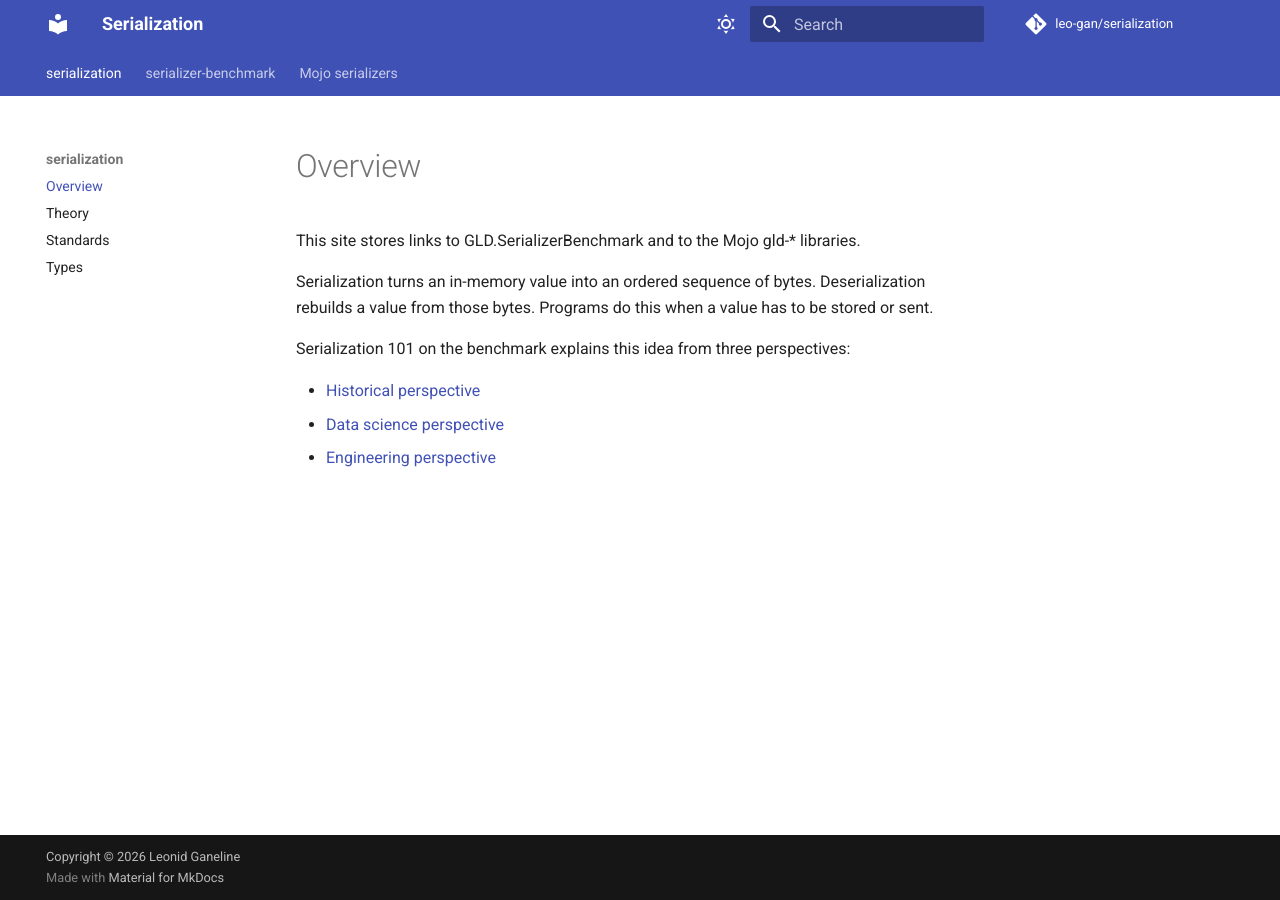
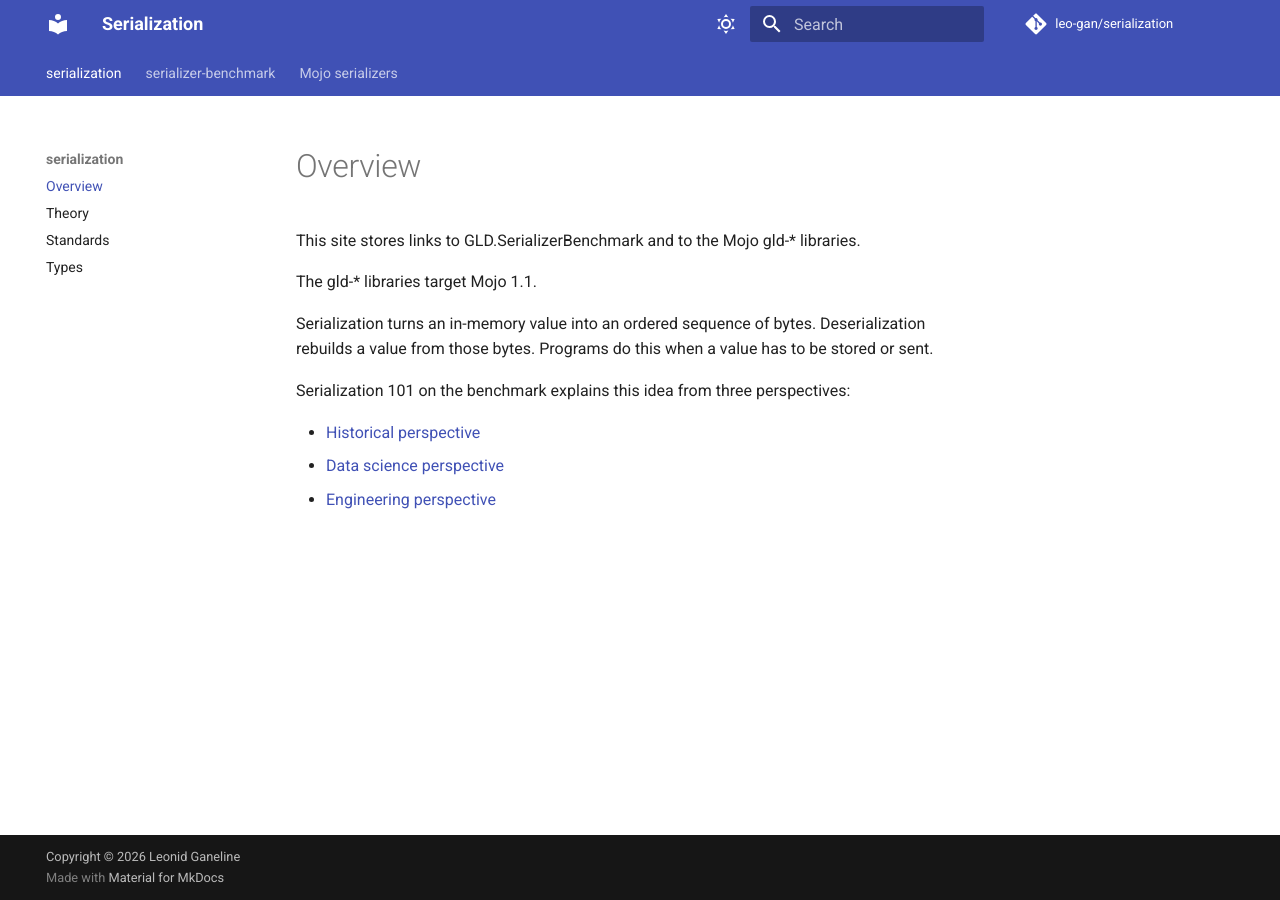
Before and after one commit to leo-gan/serialization, an MkDocs documentation site: the page built from docs/index.md, in a window 1280 px wide. Built offline with MkDocs 1.6.1 and Material for MkDocs 9.7.7, drawn with Linux system fonts in a browser that asks for light colours; comment, search, counter and statistics services are not loaded.

Commit message:
Add gld-ion and gld-smile, and record Mojo 1.1 (#3)
The link index now includes both libraries. Every gld-* page says the libraries target Mojo 1.1.

```diff
--- a/docs/index.md
+++ b/docs/index.md
@@ -1,6 +1,8 @@
 # Overview
 
 This site stores links to GLD.SerializerBenchmark and to the Mojo gld-* libraries.
+
+The gld-* libraries target Mojo 1.1.
 
 Serialization turns an in-memory value into an ordered sequence of bytes. Deserialization rebuilds a value from those bytes. Programs do this when a value has to be stored or sent.
 
--- a/main.py
+++ b/main.py
@@ -194,7 +194,7 @@ def define_env(env) -> None:
             f"| Documentation | {_link(library['documentation'])} |",
         ]
         prose = (
-            f"{library['name']} is a Mojo library for {standard['name']}. "
+            f"{library['name']} is a Mojo 1.1 library for {standard['name']}. "
             f"The serializer type is {standard['type']}."
         )
         return "\n".join(
--- a/mkdocs.yml
+++ b/mkdocs.yml
@@ -1,5 +1,5 @@
 site_name: Serialization
-site_description: Links to GLD.SerializerBenchmark and the Mojo gld-* serialization libraries.
+site_description: Links to GLD.SerializerBenchmark and the Mojo 1.1 gld-* serialization libraries.
 site_url: https://leo-gan.github.io/serialization/
 repo_url: https://github.com/leo-gan/serialization
 repo_name: leo-gan/serialization
@@ -68,8 +68,10 @@ nav:
       - gld-bson: mojo/bson.md
       - gld-cbor: mojo/cbor.md
       - gld-flatbuffers: mojo/flatbuffers.md
+      - gld-ion: mojo/ion.md
       - gld-json: mojo/json.md
       - gld-messagepack: mojo/messagepack.md
       - gld-protobuf: mojo/protobuf.md
+      - gld-smile: mojo/smile.md
       - gld-toml: mojo/toml.md
       - gld-yaml: mojo/yaml.md
```
Also changed, not shown: README.md (+1 -1 lines), docs/mojo/index.md (+1 -1 lines), docs/mojo/ion.md (added, +1 -0 lines), docs/mojo/smile.md (added, +1 -0 lines), 1 other file.
